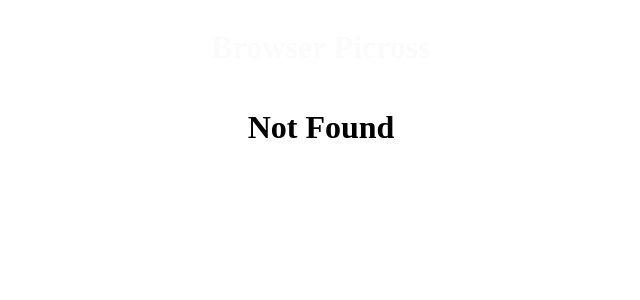
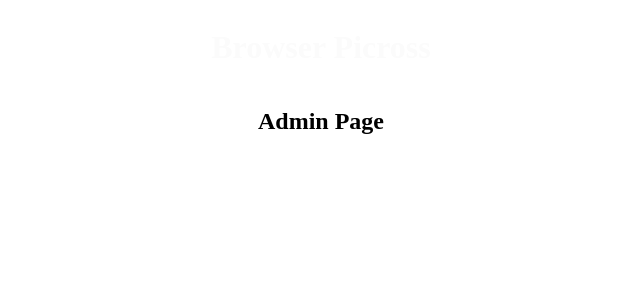
Before and after one commit to MaximeSantos/Browser-Picross, a SvelteKit app: page /admin in a window 1280 px wide. Before the commit this address had no page. Shown: the top 300 px of the page, without its empty margins (319-959 px from the left). Built offline with nearby package versions, Linux system fonts and the light colour scheme.

Commit message:
Add new route

```diff
--- /dev/null
+++ b/src/routes/admin/+page.svelte
@@ -0,0 +1,4 @@
+<script lang="ts">
+</script>
+
+<h2>Admin Page</h2>
```
